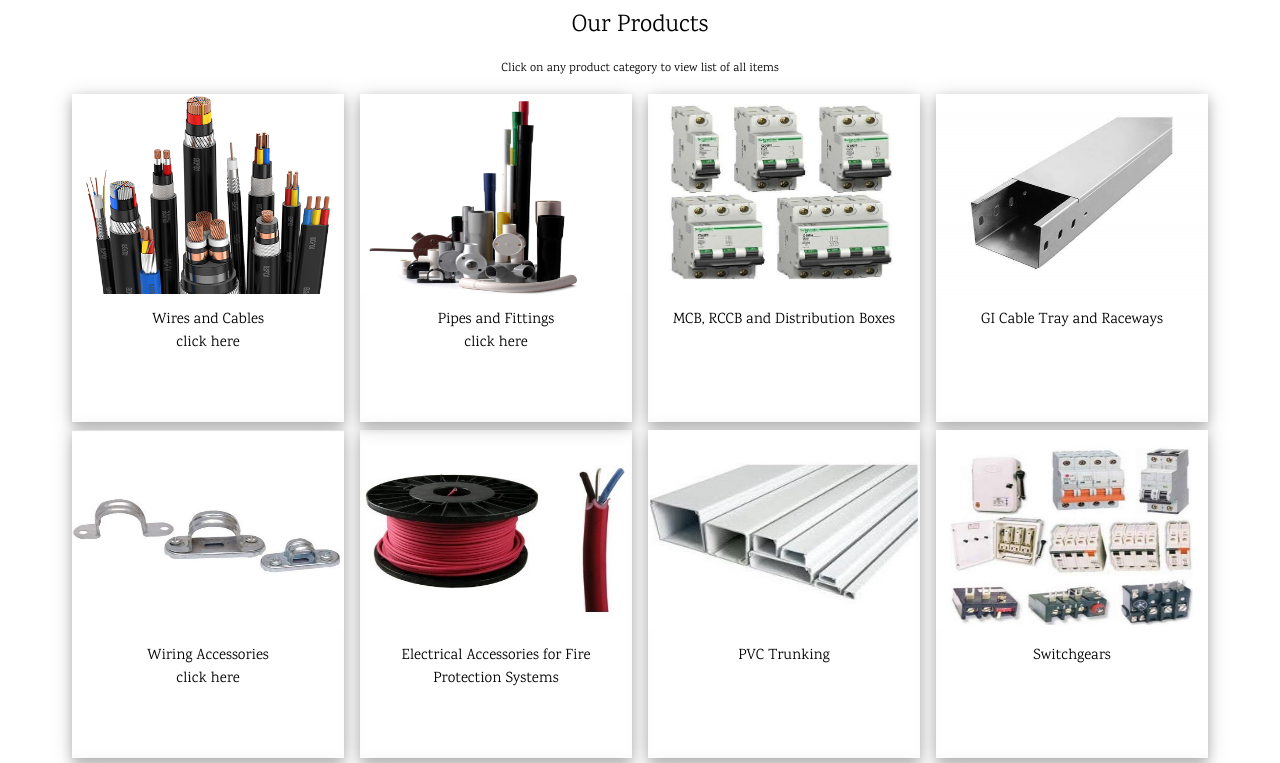
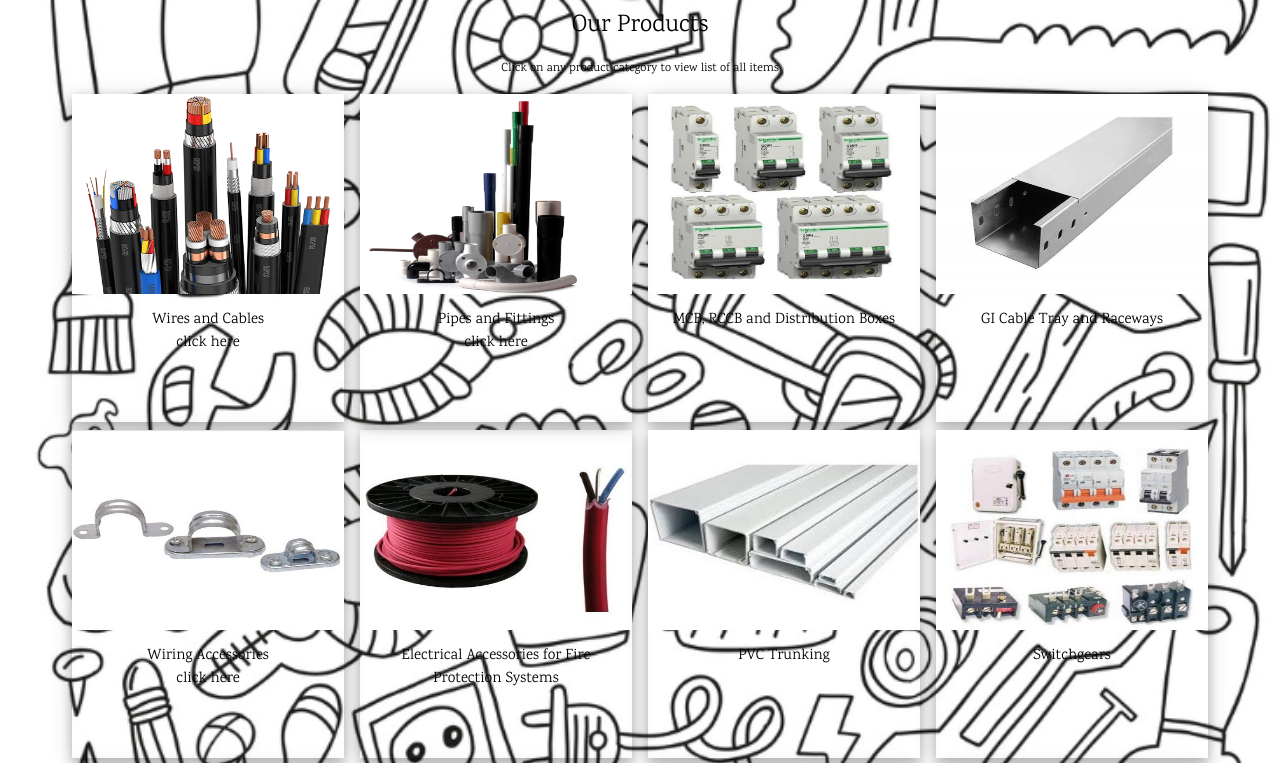
Before and after one commit to AkshatKacheria/futureelectriccompany, a plain HTML site: page index.html in a window 1280 px wide. Shown: the part 107-870 px from the top of the page. Drawn offline with nearby package versions, Linux system fonts and the light colour scheme.

Commit message:
Update index.html

```diff
--- a/index.html
+++ b/index.html
@@ -9,6 +9,13 @@
 <style>
 body,h1,h2,h3,h4,h5,h6 {font-family: "Karma", sans-serif}
 .w3-bar-block .w3-bar-item {padding:20px}
+
+body {
+background-image: url('futureelectriccompany.png');
+background-repeat: no-repeat;
+background-attachment: fixed;
+background-size: cover;
+}
 
 @media only screen and (min-width: 600px) {
 .responsivetitlefec { font-size: 48px; !important}
```
